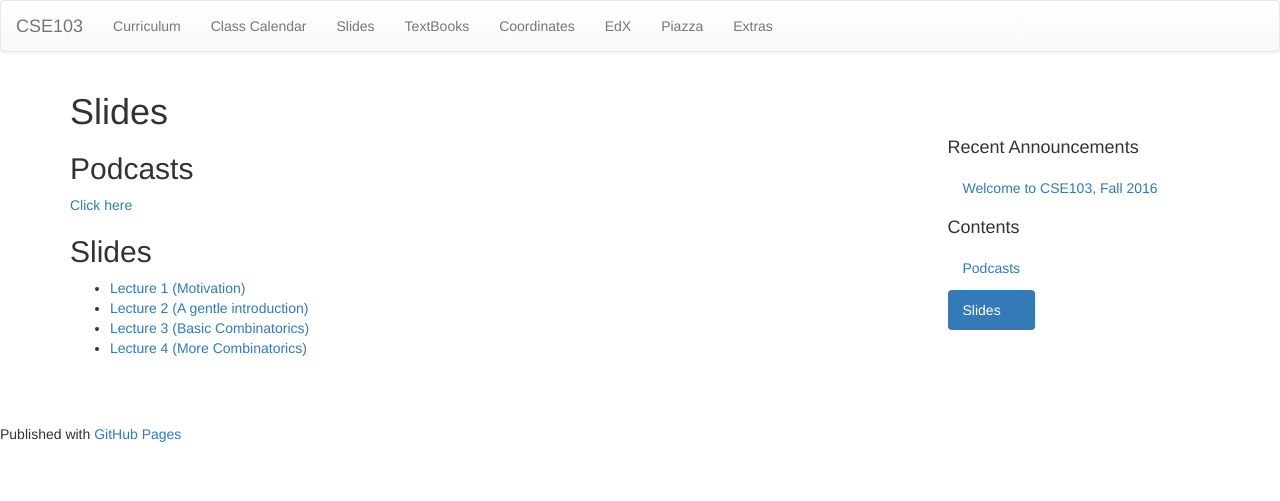
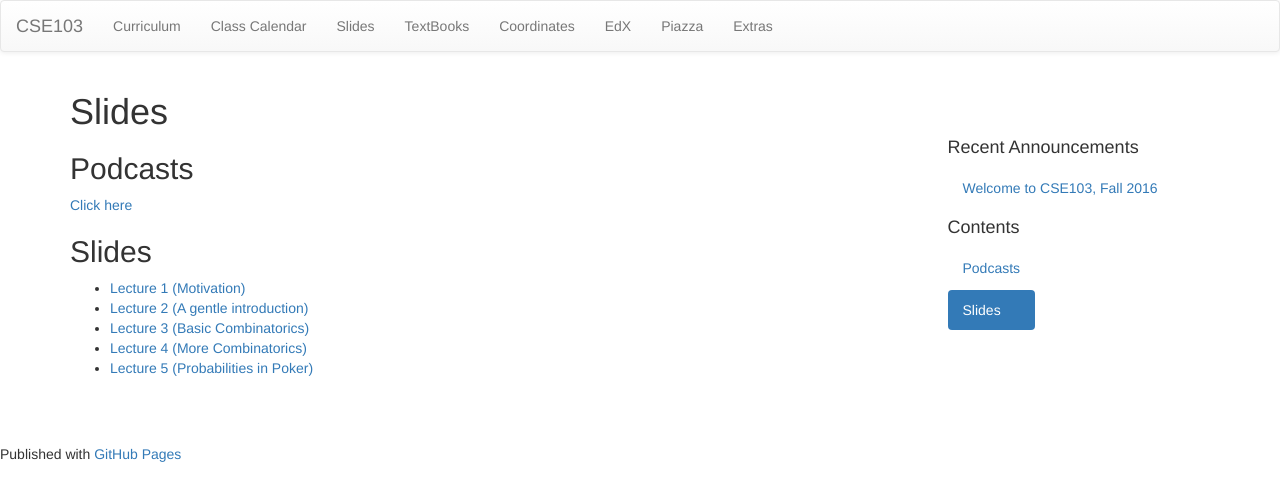
Before and after one commit to cse103/cse103.github.io, a Jekyll site: the page built from pages/18.Slides.md, in a window 1280 px wide. Shown: the top 501 px of the page. Built offline with Jekyll 4.4.1, drawn with Linux system fonts in a browser that asks for light colours; nearby versions of some CDN libraries.

Commit message:
poker hand slides

```diff
--- a/pages/18.Slides.md
+++ b/pages/18.Slides.md
@@ -13,3 +13,4 @@ permalink: /slides/
 * [Lecture 2 (A gentle introduction)](/Slides/Lecture2.pdf)
 * [Lecture 3 (Basic Combinatorics)](/Slides/3.BasicCombinatorics.pdf)
 * [Lecture 4 (More Combinatorics)](/Slides/Combinatorics2.pdf)
+* [Lecture 5 (Probabilities in Poker)](/Slides/PokerHands.pdf)
```
